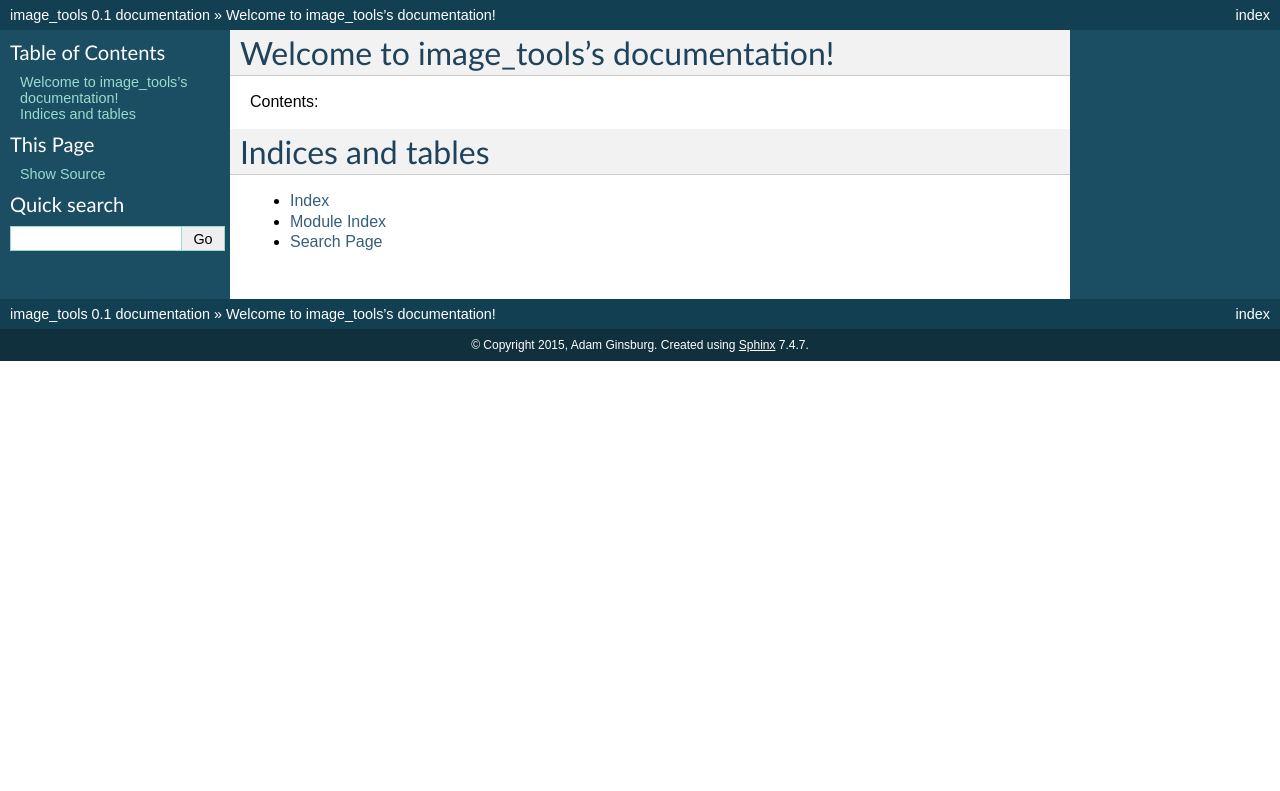
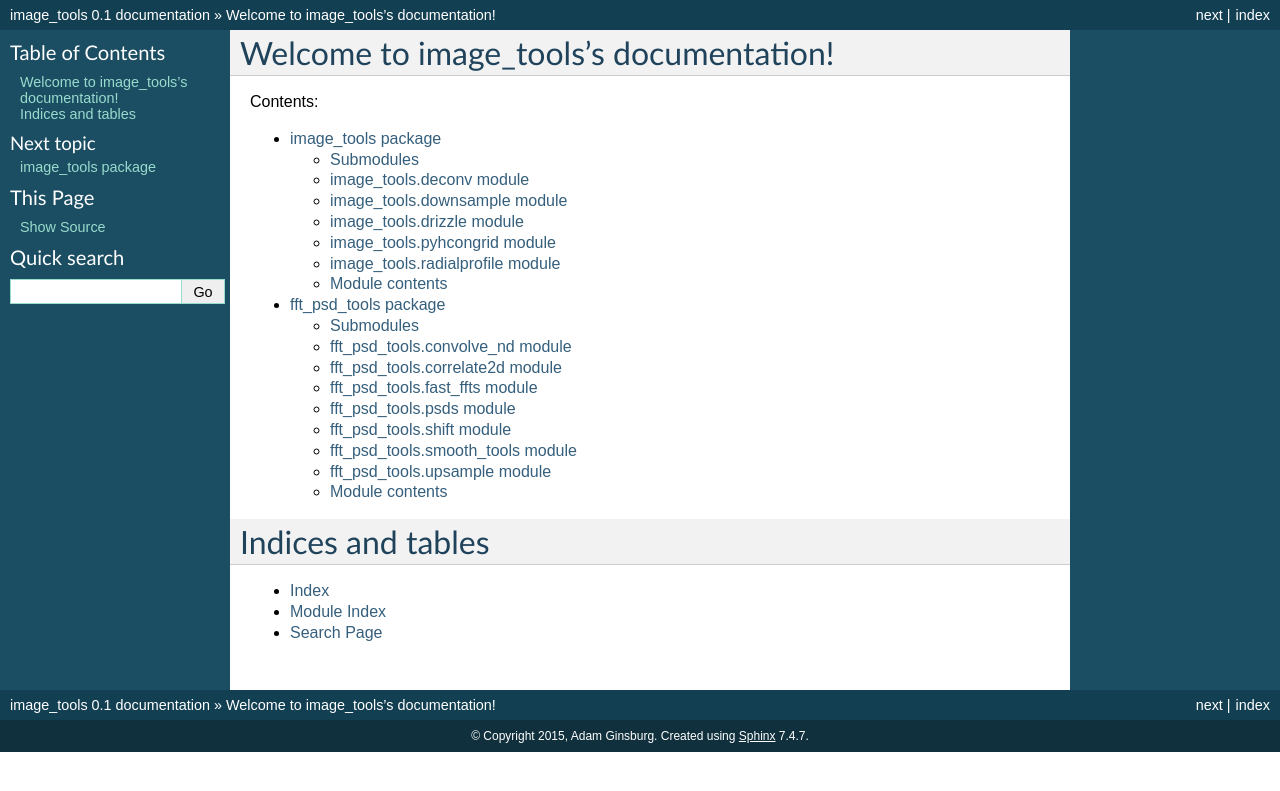
Before and after one commit to keflavich/image_tools, a Sphinx documentation site: the page built from docs/index.rst, in a window 1280 px wide. Shown: the top 791 px of the page. Built offline with Sphinx 7.4.7, drawn with Linux system fonts in a browser that asks for light colours.

Commit message:
docs populated

```diff
--- /dev/null
+++ b/docs/fft_psd_tools.rst
@@ -0,0 +1,70 @@
+fft_psd_tools package
+=====================
+
+Submodules
+----------
+
+fft_psd_tools.convolve_nd module
+--------------------------------
+
+.. automodule:: fft_psd_tools.convolve_nd
+    :members:
+    :undoc-members:
+    :show-inheritance:
+
+fft_psd_tools.correlate2d module
+--------------------------------
+
+.. automodule:: fft_psd_tools.correlate2d
+    :members:
+    :undoc-members:
+    :show-inheritance:
+
+fft_psd_tools.fast_ffts module
+------------------------------
+
+.. automodule:: fft_psd_tools.fast_ffts
+    :members:
+    :undoc-members:
+    :show-inheritance:
+
+fft_psd_tools.psds module
+-------------------------
+
+.. automodule:: fft_psd_tools.psds
+    :members:
+    :undoc-members:
+    :show-inheritance:
+
+fft_psd_tools.shift module
+--------------------------
+
+.. automodule:: fft_psd_tools.shift
+    :members:
+    :undoc-members:
+    :show-inheritance:
+
+fft_psd_tools.smooth_tools module
+---------------------------------
+
+.. automodule:: fft_psd_tools.smooth_tools
+    :members:
+    :undoc-members:
+    :show-inheritance:
+
+fft_psd_tools.upsample module
+-----------------------------
+
+.. automodule:: fft_psd_tools.upsample
+    :members:
+    :undoc-members:
+    :show-inheritance:
+
+
+Module contents
+---------------
+
+.. automodule:: fft_psd_tools
+    :members:
+    :undoc-members:
+    :show-inheritance:
--- /dev/null
+++ b/docs/image_tools.rst
@@ -0,0 +1,54 @@
+image_tools package
+===================
+
+Submodules
+----------
+
+image_tools.deconv module
+-------------------------
+
+.. automodule:: image_tools.deconv
+    :members:
+    :undoc-members:
+    :show-inheritance:
+
+image_tools.downsample module
+-----------------------------
+
+.. automodule:: image_tools.downsample
+    :members:
+    :undoc-members:
+    :show-inheritance:
+
+image_tools.drizzle module
+--------------------------
+
+.. automodule:: image_tools.drizzle
+    :members:
+    :undoc-members:
+    :show-inheritance:
+
+image_tools.pyhcongrid module
+-----------------------------
+
+.. automodule:: image_tools.pyhcongrid
+    :members:
+    :undoc-members:
+    :show-inheritance:
+
+image_tools.radialprofile module
+--------------------------------
+
+.. automodule:: image_tools.radialprofile
+    :members:
+    :undoc-members:
+    :show-inheritance:
+
+
+Module contents
+---------------
+
+.. automodule:: image_tools
+    :members:
+    :undoc-members:
+    :show-inheritance:
--- a/docs/index.rst
+++ b/docs/index.rst
@@ -11,6 +11,8 @@ Contents:
 .. toctree::
    :maxdepth: 2
 
+   image_tools
+   fft_psd_tools
 
 
 Indices and tables
--- /dev/null
+++ b/docs/modules.rst
@@ -0,0 +1,8 @@
+image_tools
+===========
+
+.. toctree::
+   :maxdepth: 4
+
+   image_tools
+   fft_psd_tools
```
